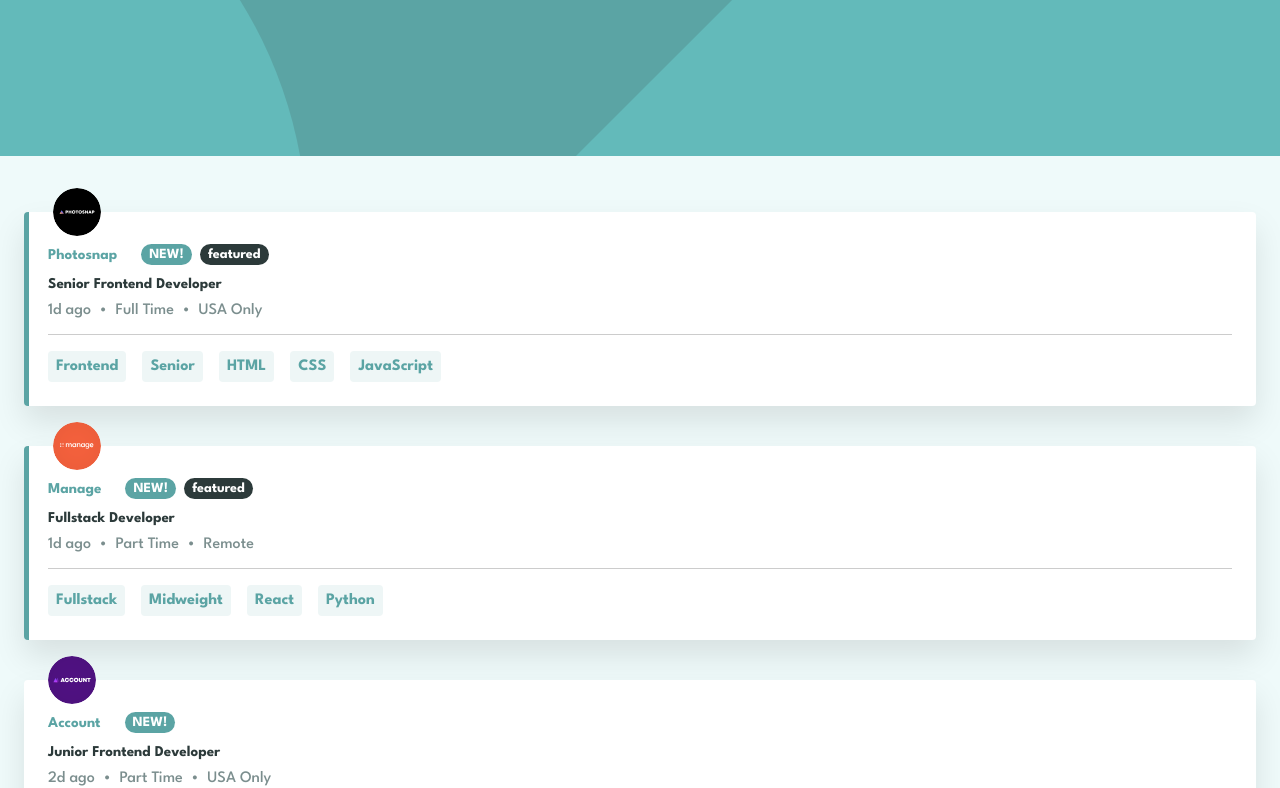
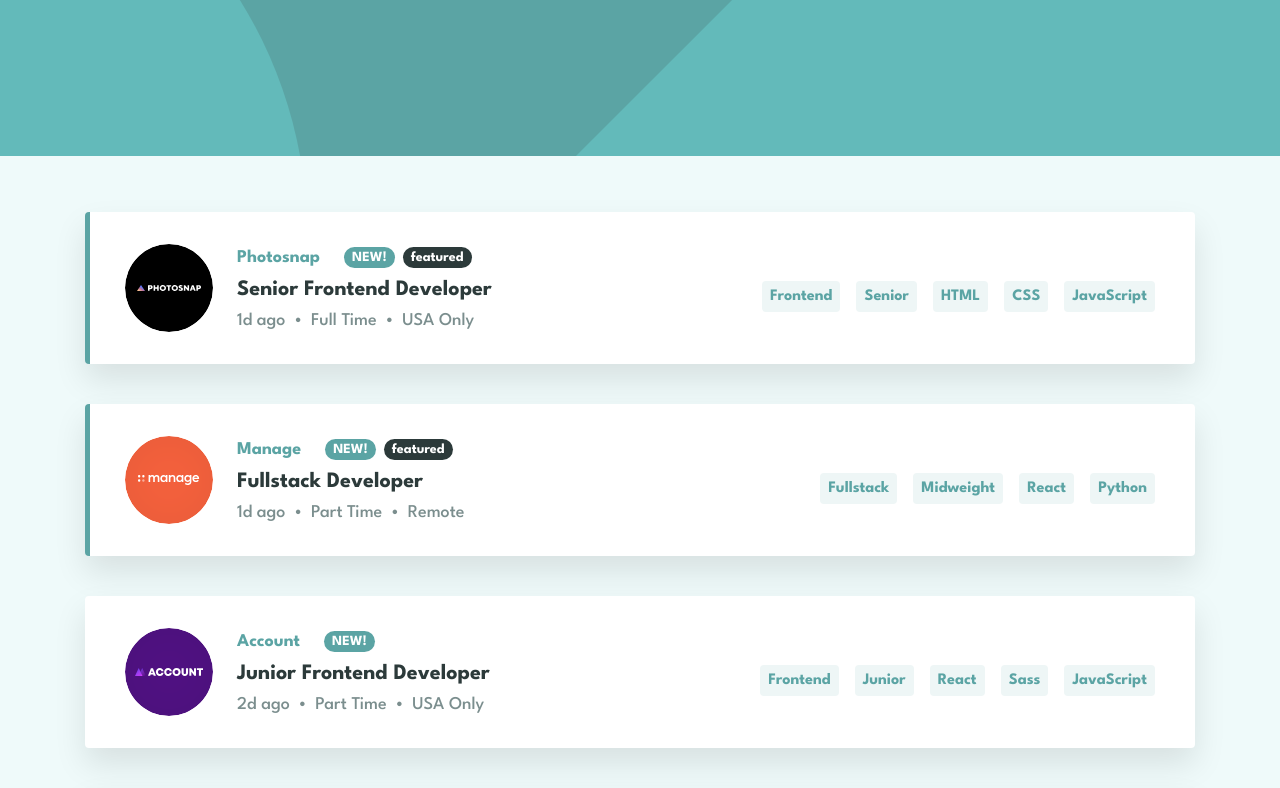
Before and after one commit to reallyUndefined/FrontendMentor-Job_Listings, a React (Create React App) app: page / in a window 1280 px wide. Shown: the top 788 px of the page. Built offline with nearby package versions, Linux system fonts and the light colour scheme.

Commit message:
desktop design

```diff
--- a/src/components/job-card/JobCard.component.tsx
+++ b/src/components/job-card/JobCard.component.tsx
@@ -12,6 +12,7 @@ function JobCard({ jobInfo }: JobCardProps) {
     <SJobCard featured={jobInfo.featured}>
       <SJobInfoContainer>
         <img src={jobInfo.logo} alt="" />
+        <div>
           <div className="name-tags">
             <h1>{jobInfo.company}</h1>
             {jobInfo.new && <Pill name="NEW!" />}
@@ -24,6 +25,7 @@ function JobCard({ jobInfo }: JobCardProps) {
             <span>{jobInfo.postedAt}</span>&bull;<span>{jobInfo.contract}</span>
             &bull;
             <span>{jobInfo.location}</span>
+          </div>
         </div>
       </SJobInfoContainer>
       <STagsContainer>
--- a/src/components/job-card/JobCard.styles.tsx
+++ b/src/components/job-card/JobCard.styles.tsx
@@ -19,6 +19,19 @@ export const SJobCard = styled.article<SJobCardProps>`
   box-shadow: rgba(0, 0, 0, 0.1) 0px 1rem 2rem;
   border-left: ${({ featured }) =>
     featured && `5px solid ${desaturatedDarkCyan}`};
+  max-width: 69.375rem;
+  width: 100%;
+  margin-inline: auto;
+
+  @media (min-width: 768px) {
+    padding-block: 2rem;
+    padding-inline: 2.5rem;
+    padding-left: ${({ featured }) =>
+      featured ? "calc(2.5rem - 5px)" : "2.5rem"};
+    display: flex;
+    align-items: center;
+    justify-content: space-between;
+  }
 `;
 
 export const SJobInfoContainer = styled.div`
@@ -66,6 +79,30 @@ export const SJobInfoContainer = styled.div`
     font-size: 1rem;
     font-weight: 500;
   }
+
+  @media (min-width: 758px) {
+    display: flex;
+    align-items: center;
+    gap: 1.5rem;
+    padding: 0;
+    border: none;
+
+    img {
+      position: static;
+      height: 5.5rem;
+      width: 5.5rem;
+      transform: translateY(0);
+    }
+
+    h1,
+    .job-details {
+      font-size: 1.125rem;
+    }
+
+    h2 {
+      font-size: 1.375rem;
+    }
+  }
 `;
 
 export const STagsContainer = styled.div`
--- a/src/components/tag/Tag.component.tsx
+++ b/src/components/tag/Tag.component.tsx
@@ -4,14 +4,19 @@ import removeIcon from "../../images/icon-remove.svg";
 interface TagProps {
   name: string;
   onClick?: Function;
-  button?: boolean;
+  filterVariant?: boolean;
   onButtonClick?: Function;
 }
-function Tag({ name, button = false, onClick, onButtonClick }: TagProps) {
+function Tag({
+  name,
+  filterVariant = false,
+  onClick,
+  onButtonClick,
+}: TagProps) {
   return (
-    <STag>
+    <STag filterVariant={filterVariant}>
       <span>{name}</span>
-      {button && (
+      {filterVariant && (
         <button aria-label="remove">
           <img src={removeIcon} alt="" />
         </button>
--- a/src/components/tag/Tag.styles.tsx
+++ b/src/components/tag/Tag.styles.tsx
@@ -4,7 +4,10 @@ import {
   lightGrayishCyanTabs,
 } from "../../styles/colors.styles";
 
-export const STag = styled.div`
+interface STagProps {
+  filterVariant: boolean;
+}
+export const STag = styled.div<STagProps>`
   font-size: 1rem;
   font-weight: 700;
   border-radius: 4px;
@@ -15,5 +18,6 @@ export const STag = styled.div`
     padding: 0.5rem;
     background-color: ${lightGrayishCyanTabs};
     color: ${desaturatedDarkCyan};
+    cursor: ${({ filterVariant }) => !filterVariant && "pointer"};
   }
 `;
```
Lines whose indentation alone changed are shown as unchanged.
